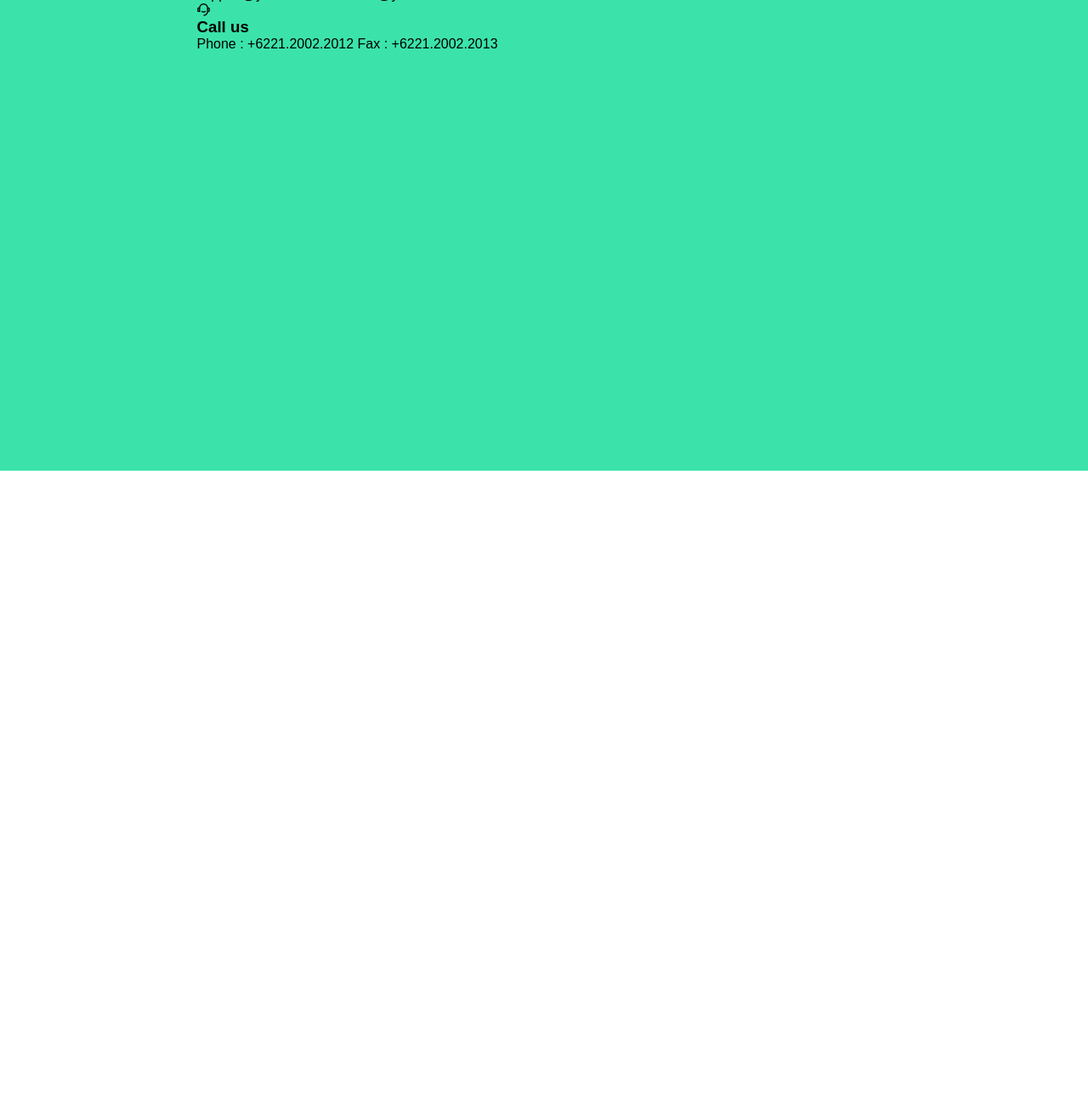
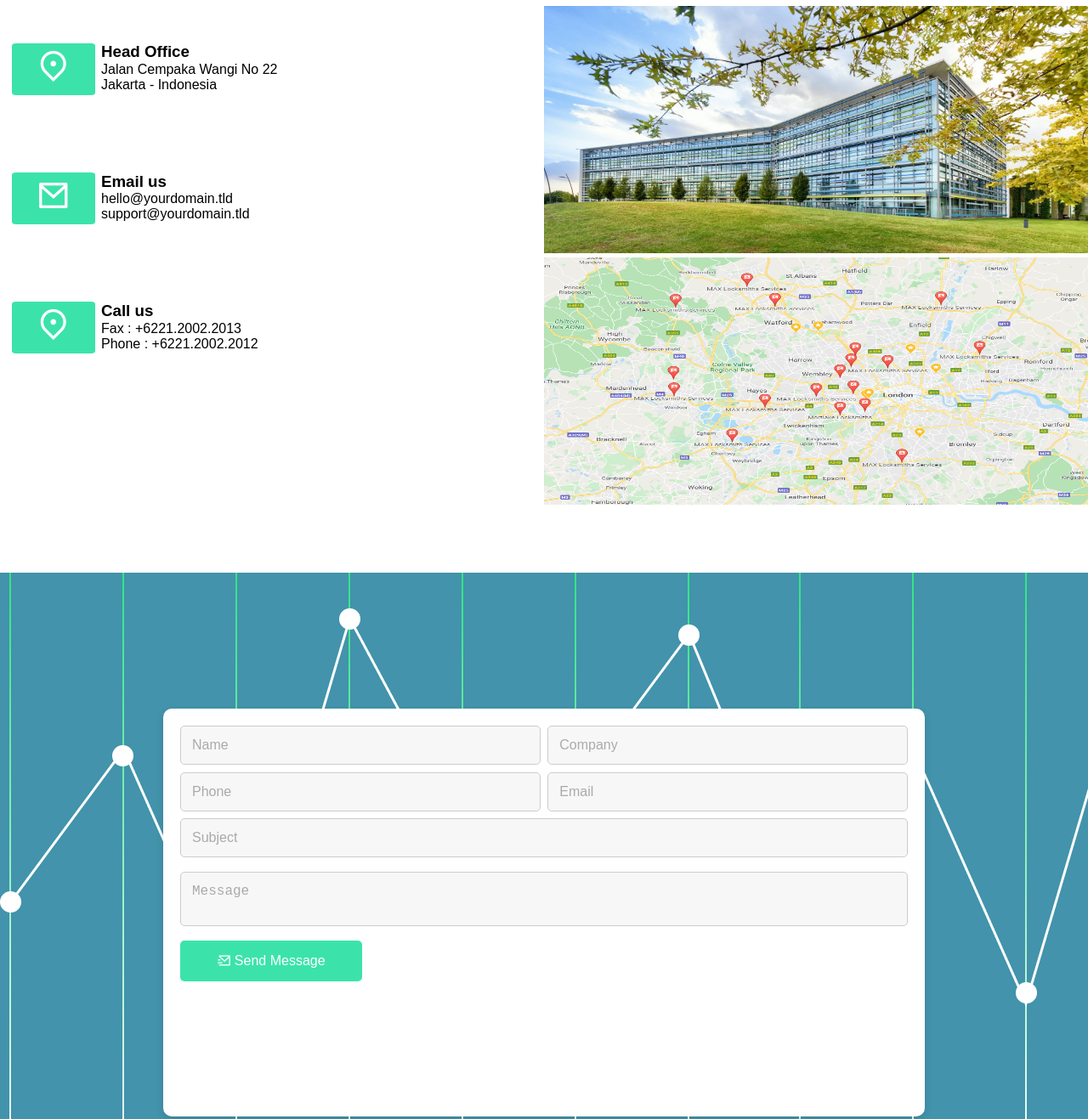
Before and after one commit to dineshdcshinde/Task_17_Business_Contact_form, a plain HTML site: page index.html in a window 1280 px wide. Shown: the part 1046-2363 px from the top of the page at 85% size. Before the commit the page ends 1600 px from the top, so only its background shows below. Drawn offline with nearby package versions, Linux system fonts and the light colour scheme.

Commit message:
Business Contact Form

```diff
--- a/index.html
+++ b/index.html
@@ -49,30 +49,85 @@
           accusamus sunt ad, ea veritatis.
         </p>
 
-        <div class="addr">
+        <!--  address-->
+        <div class="address">
           <!-- left one -->
-          <div class="left-addr">
+          <div class="left-one">
             <div class="item">
               <i class="ri-map-pin-2-line"></i>
+              <div class="item-desc">
                 <h3>Head Office</h3>
-              <p>Jalan Cempaka Wangi No 22 Jakarta - Indonesia</p>
+                <p>
+                  Jalan Cempaka Wangi No 22 <br />
+                  Jakarta - Indonesia
+                </p>
+              </div>
             </div>
 
             <div class="item">
               <i class="ri-mail-line"></i>
+              <div class="item-desc">
                 <h3>Email us</h3>
-              <p>support@yourdomain.tld hello@yourdomain.tld</p>
+                <p>
+                  hello@yourdomain.tld<br />
+                  support@yourdomain.tld
+                </p>
+              </div>
             </div>
 
             <div class="item">
-              <i class="ri-customer-service-2-line"></i>
+              <i class="ri-map-pin-2-line"></i>
+              <div class="item-desc">
                 <h3>Call us</h3>
-              <p>Phone : +6221.2002.2012 Fax : +6221.2002.2013</p>
+                <p>
+                  Fax : +6221.2002.2013 <br />
+                  Phone : +6221.2002.2012
+                </p>
+              </div>
             </div>
           </div>
 
-          <!-- right one  -->
-          <div class="left-addr"></div>
+          <!-- right one -->
+          <div class="right-one">
+            <img
+              src="./assets/photos/office-building-in-spring-right.jpg"
+              alt="office"
+            />
+            <img src="./assets/photos/google-spam-right.png" alt="" />
+          </div>
+        </div>
+      </section>
+
+      <!-- contact form  -->
+      <section class="contact-form">
+        <div class="overlay-form"></div>
+        <div class="main-form">
+          <form action="">
+            <div id="half">
+              <input type="text" placeholder="Name" id="name" />
+
+              <input type="text" placeholder="Company" id="company" />
+            </div>
+
+            <div class="phone-email">
+              <input
+                type="tel"
+                name=""
+                id="tel"
+                placeholder="Phone"
+                class="half"
+              />
+
+              <input type="email" placeholder="Email" id="email" class="half" />
+            </div>
+
+            <input type="text" placeholder="Subject" id="sub" />
+
+            <textarea name="message" id="" placeholder="Message"></textarea>
+            <button>
+              <i class="ri-mail-send-line"></i>
+              Send Message</button>
+          </form>
         </div>
       </section>
     </section>
--- a/style.css
+++ b/style.css
@@ -18,14 +18,14 @@ body {
 
 nav {
   height: 15%;
-  /* background-color: rgba(19, 121, 150, 0.8); */
+  background-color: rgba(19, 121, 150, 0.8);
   color: white;
   display: flex;
   align-items: center;
-  position: fixed;
+  /* position: fixed;
   top: 0;
-  width: 100%; /* To make sure it stretches across the page */
-  z-index: 999; /* Ensure it stays above other content */
+  width: 100%;  To make sure it stretches across the page
+  z-index: 999;  Ensure it stays above other content */
 }
 
 .nav-left {
@@ -122,7 +122,6 @@ nav {
 .get-in-touch {
   height: 100%;
   width: 100%;
-  background-color: #3be3ab;
 }
 
 .get-in-touch h2 {
@@ -140,15 +139,193 @@ nav {
   opacity: 0.3;
 }
 
-
-.addr{
-    display: flex;
-    justify-content: space-around;
-  /* justify-content: ; */
+/* address */
+.address {
+  width: 100%;
+  height: 80%;
+  display: flex;
+  justify-content: space-between;
 }
 
-.left-addr{
-    display: flex;
-    flex-direction: column;
-    align-items: stretch;
+.left-one {
+  height: 70%;
+  width: 40%;
+  padding: 0.5%;
+  display: flex;
+  flex-direction: column;
+  justify-content: space-around;
+  gap: 5%;
 }
+
+.item {
+  display: flex;
+  margin: 1%;
+  /* justify-content: center; */
+  /* align-items:center; */
+}
+.item i {
+  font-size: 2.5rem;
+  padding-right: 2%;
+  padding-left: 2%;
+  text-align: center;
+  background-color: #3be3ab;
+  color: #fff;
+  padding: 1%;
+  margin: 0.5%;
+  height: 100%;
+  width: 20%;
+  border-radius: 5%;
+}
+
+.item-desc {
+  margin-left: 1%;
+}
+
+.item-desc h3 {
+  margin-top: 1%;
+  margin-bottom: 0.5%;
+}
+
+/* right one */
+.right-one {
+  width: 50%;
+  display: flex;
+  flex-direction: column;
+  gap: 1%;
+  height: 70%;
+}
+
+.right-one img {
+  height: 65%;
+  width: 100%;
+}
+
+/* Contact form */
+.contact-form {
+  height: 100%;
+  width: 100%;
+  background-color: #fff;
+  position: relative;
+  display: flex;
+  justify-content: center;
+  align-items: center;
+}
+
+.overlay-form {
+  background-image: url("./assets/photos/bg_3.png");
+  position: absolute;
+  top: 0;
+  bottom: 0;
+  left: 0;
+  right: 0;
+  width: 100%;
+  height: 100%;
+  z-index: 1;
+  background-color: rgba(19, 121, 150, 0.8);
+}
+
+.main-form {
+width: 70%;
+  margin: 0 auto;
+  height: 60%;
+  padding: 1%;
+  position: relative;
+  z-index: 999;
+  background-color: white;
+  padding: 20px;
+  border-radius: 10px;
+  /* width: 500px; */
+  box-shadow: 0px 4px 10px rgba(0, 0, 0, 0.1);
+
+}
+
+form {
+  display: flex;
+  flex-direction: column;
+  flex-wrap: wrap;
+}
+
+#half {
+  display: flex;
+  width: 100%;
+  gap: 1%;
+  margin-bottom: 1%;
+  /* justify-content: space-around; */
+}
+#half > input {
+  width: 50%;
+}
+
+.phone-email {
+  display: flex;
+  width: 100%;
+  gap: 1%;
+  margin-bottom: 1%;
+  /* justify-content: space-around; */
+}
+
+.phone-email > input {
+  width: 50%;
+}
+
+form #sub {
+  width: 100%;
+}
+
+form input,
+textarea {
+  width: 48%;
+  padding: 13px;
+  font-size: 1rem;
+  border: 1px solid #ccc;
+  border-radius: 5px;
+  background-color: #f9f9f9;
+}
+
+form textarea {
+  margin-top: 2%;
+  font-size: 1rem;
+
+  width: 100%;
+  resize: none;
+}
+
+form input::placeholder,
+form textarea::placeholder {
+  color: #aaa;
+}
+
+form input[type="text"],
+form input[type="tel"],
+form input[type="email"],
+form textarea {
+  background-color: #f7f7f7;
+  color: #333;
+}
+
+form input[type="text"]:focus,
+form input[type="tel"]:focus,
+form input[type="email"]:focus,
+form textarea:focus {
+  border: 2px solid #3be3ab;
+  outline: none;
+  background-color: #fff;
+}
+
+form button {
+  margin-top: 2%;
+  width: 25%;
+  padding: 15px 10px;
+  font-size: 1rem;
+  border: none;
+  outline: none;
+  color: #fff;
+  background-color: #3be3ab;
+  border-radius: 5px;
+  transition: background-color 0.3s linear;
+}
+
+form button:hover {
+  background-color: #22946e;
+  cursor: pointer;
+}
```
Also changed, not shown: assets/photos/bg_3.png (added), assets/photos/google-spam-right.png (added), assets/photos/office-building-in-spring-right.jpg (added). Lines whose indentation alone changed are shown as unchanged.
